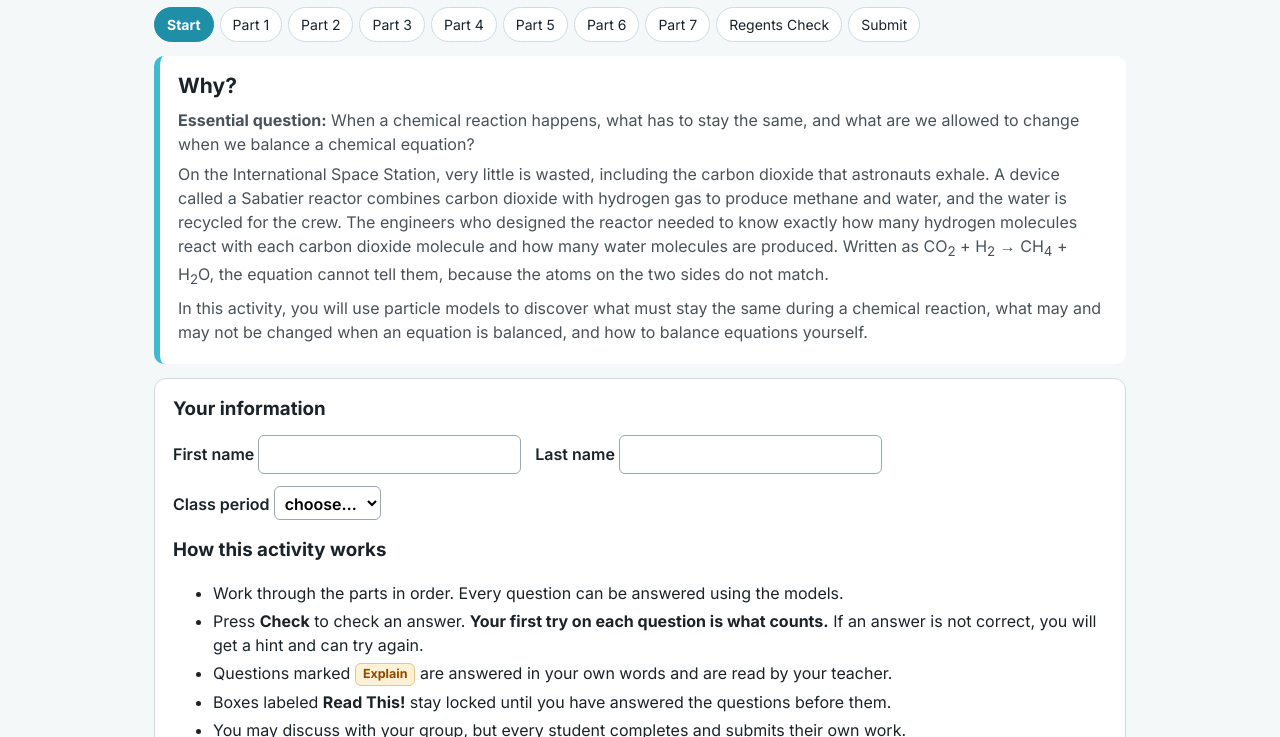
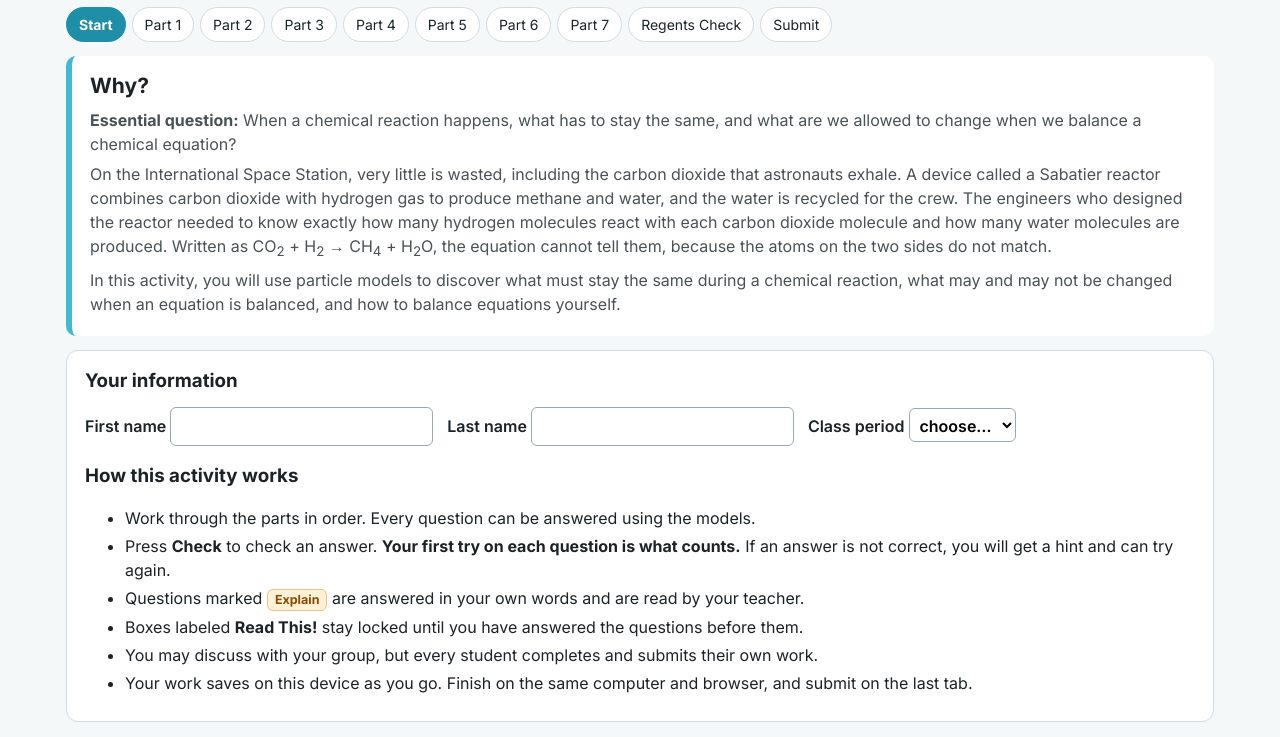
Before and after one commit to Croll9000/chemistry-notes, a plain HTML site: page gi-balancing-equations.html in a window 1280 px wide. Shown: the part 85-822 px from the top of the page. Drawn offline with Linux system fonts and the light colour scheme.

Commit message:
Add files via upload

```diff
--- a/gi-balancing-equations.html
+++ b/gi-balancing-equations.html
@@ -10,7 +10,7 @@
 :root{--teal:#40BAD2;--teal-deep:#1f8fa8;--teal-ink:#0e5f72;--row:#E7F6F9;--ink:#1b2328;--body:#4a5257;--line:#cfdde1;--purple:#7030A0;--gold:#f2b705;--good:#00843c;--good-bg:#e3f6ea;--bad:#c40000;--bad-bg:#fde8e8;--ch-bg:#eef6f9;--ch-bd:#9fc4d6;--ch-hov:#e2f1f6;--g-q:19px;--g-p:15.5px}
 *{box-sizing:border-box}
 html,body{margin:0;padding:0;background:#f4f8f9;color:var(--ink);font-family:Inter,system-ui,"Segoe UI",Roboto,Arial,sans-serif;font-size:16px;line-height:1.5}
-.wrap{max-width:1000px;margin:0 auto;padding:0 14px 40px}
+.wrap{max-width:1180px;margin:0 auto;padding:0 16px 40px}
 header.top{background:var(--teal);color:#fff;padding:14px 18px;border-radius:0 0 14px 14px;margin-bottom:10px}
 header.top h1{margin:0;font-size:22px;font-weight:800}
 header.top .sub{font-size:14px;opacity:.95}
```
